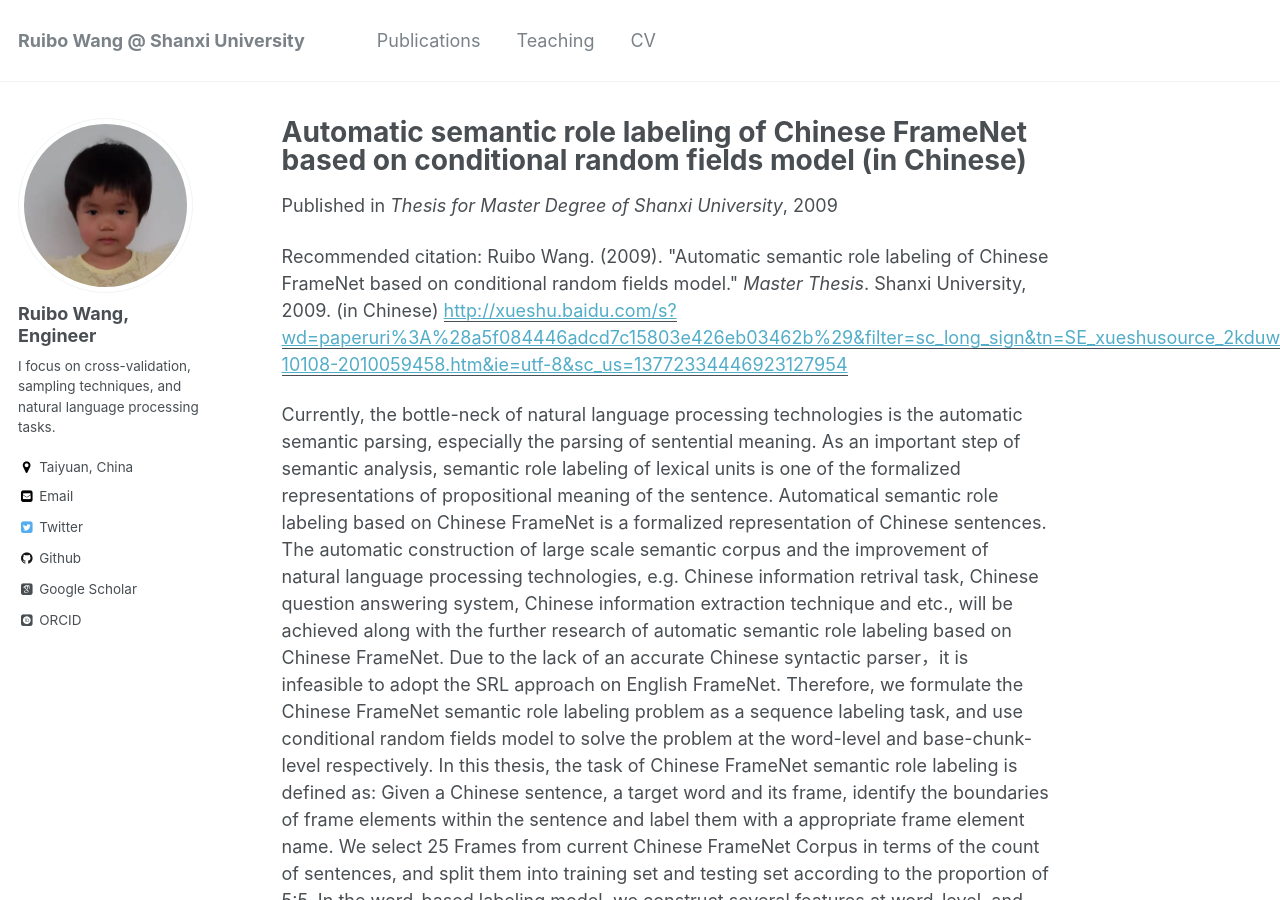
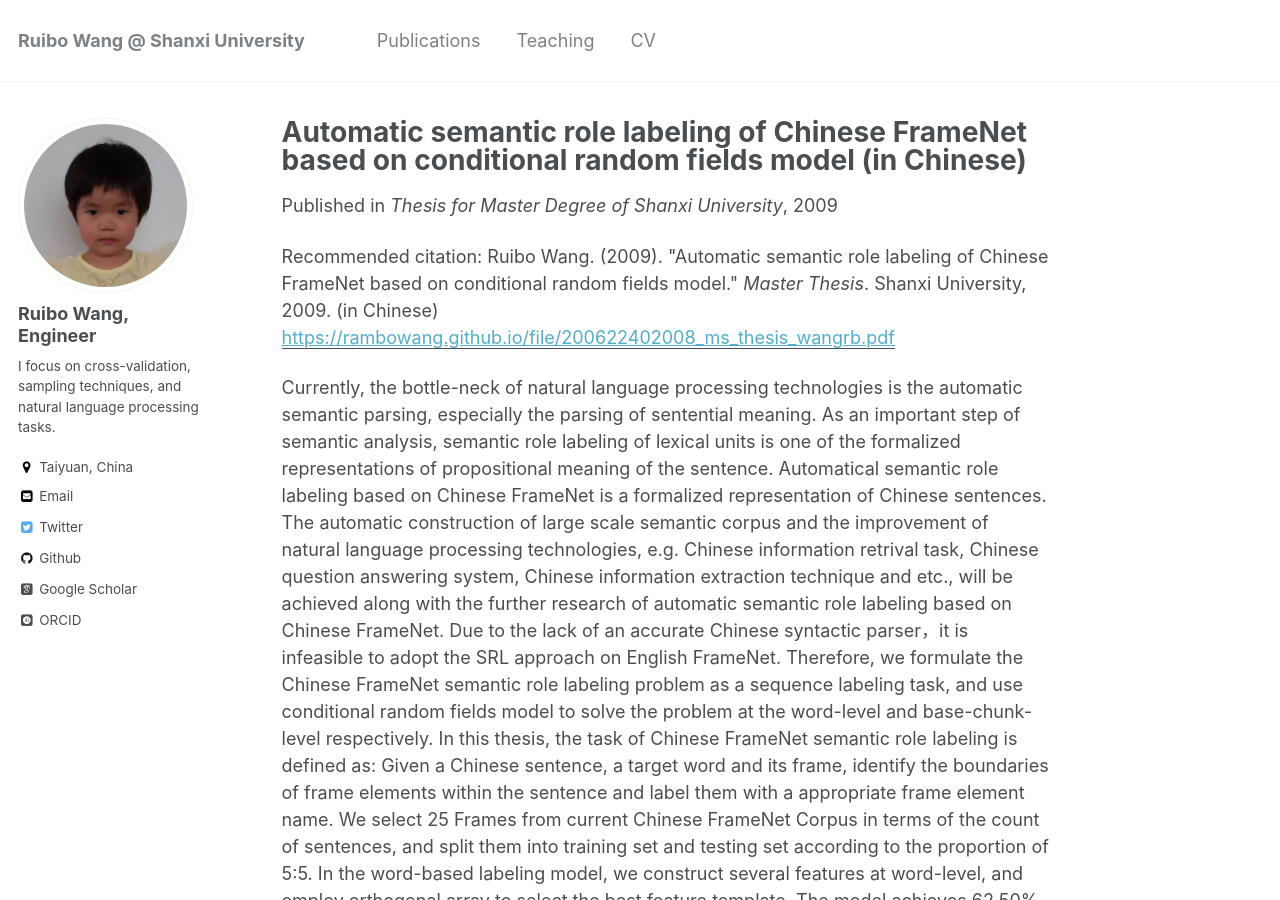
Before and after one commit to RamboWANG/RamboWANG.github.io, a Jekyll site: the page built from _publications/2009-07-01-CFNSRL.md, in a window 1280 px wide and 900 px high. Built offline with Jekyll 4.4.1, drawn with Linux system fonts in a browser that asks for light colours; some web fonts are replaced; part of the change alters nothing that is shown.

Commit message:
Update 2009-07-01-CFNSRL.md

```diff
--- a/_publications/2009-07-01-CFNSRL.md
+++ b/_publications/2009-07-01-CFNSRL.md
@@ -10,9 +10,10 @@ In the base-chunk-based labeling model, several shallow syntactic features are c
 Finally, we conclude the thesis and summarize some problems in the perspective of the semantic role labeling model and machine learning technology, and provide some directions for further research.'
 date: 2009-07-01
 venue: 'Thesis for Master Degree of Shanxi University'
-paperurl: 'http://xueshu.baidu.com/s?wd=paperuri%3A%28a5f084446adcd7c15803e426eb03462b%29&filter=sc_long_sign&tn=SE_xueshusource_2kduw22v&sc_vurl=http%3A%2F%2Fcdmd.cnki.com.cn%2FArticle%2FCDMD-10108-2010059458.htm&ie=utf-8&sc_us=13772334446923127954'
+paperurl: 'https://rambowang.github.io/file/200622402008_ms_thesis_wangrb.pdf'
 citation: 'Ruibo Wang. (2009). &quot;Automatic semantic role labeling of Chinese FrameNet based on conditional random fields model.&quot; <i>Master Thesis</i>. Shanxi University, 2009. (in Chinese)'
 ---
+
 Currently, the bottle-neck of natural language processing technologies is the automatic semantic parsing, especially the parsing of sentential meaning. As an important step of semantic analysis, semantic role labeling of lexical units is one of  the formalized representations of propositional meaning of the sentence. Automatical semantic role labeling based on Chinese FrameNet is a formalized representation of Chinese sentences. The automatic construction of large scale semantic corpus and the improvement of natural language processing technologies, e.g. Chinese information retrival task, Chinese question answering system, Chinese information extraction technique and etc., will be achieved along with the further research of automatic semantic role labeling based on Chinese FrameNet.
 Due to the lack of an accurate Chinese syntactic parser，it is infeasible to adopt the SRL approach on English FrameNet. Therefore, we formulate the Chinese FrameNet semantic role labeling problem as a sequence labeling task, and use conditional random fields model to solve the problem at the word-level and base-chunk-level respectively. In this thesis, the task of Chinese FrameNet semantic role labeling is defined as: Given a Chinese sentence, a target word and its frame, identify the boundaries of frame elements within the sentence and label them with a appropriate frame element name.
 We select 25 Frames from current Chinese FrameNet Corpus in terms of the count of sentences, and split them into training set and testing set according to the proportion of 5:5.
```
